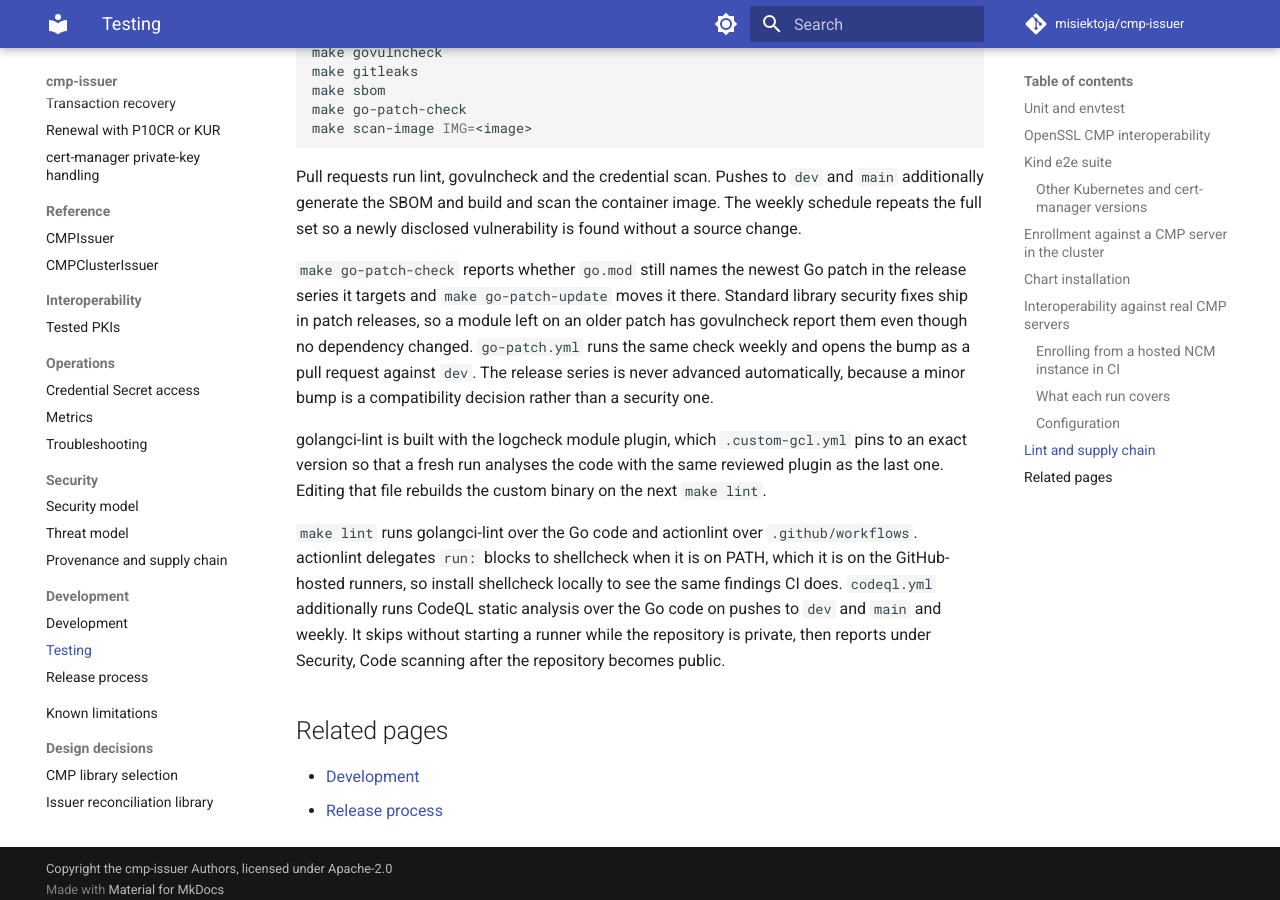
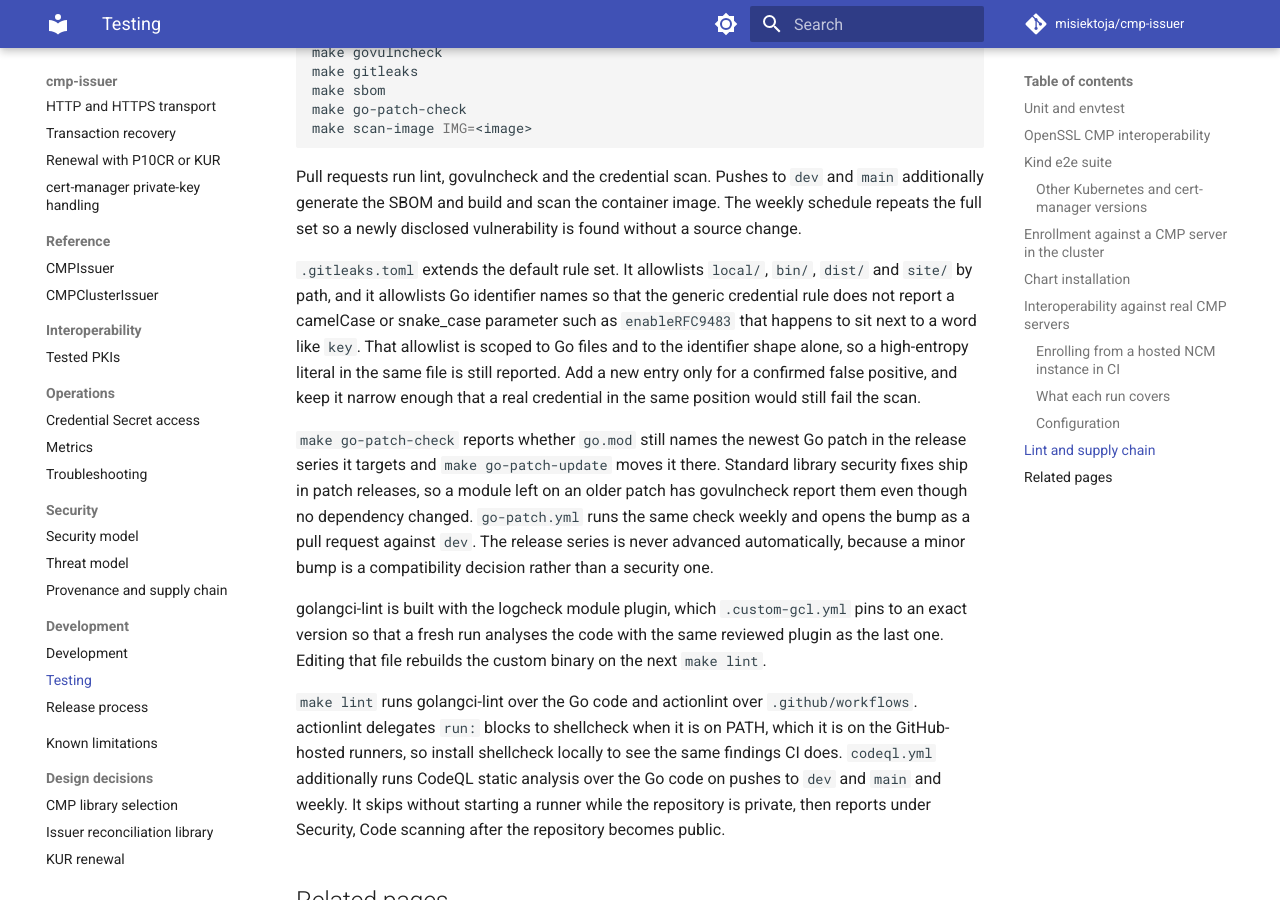
Before and after one commit to misiektoja/cmp-issuer, an MkDocs documentation site: the page built from docs/development/testing.md, in a window 1280 px wide and 900 px high, scrolled down 7342 px. Built offline with MkDocs 1.6.1 and Material for MkDocs 9.7.7, drawn with Linux system fonts in a browser that asks for light colours; comment, search, counter and statistics services are not loaded.

Commit message:
docs(development): document the gitleaks allowlist policy

```diff
--- a/docs/development/testing.md
+++ b/docs/development/testing.md
@@ -223,6 +223,8 @@
 generate the SBOM and build and scan the container image. The weekly schedule repeats the full set so a
 newly disclosed vulnerability is found without a source change.
 
+`.gitleaks.toml` extends the default rule set. It allowlists `local/`, `bin/`, `dist/` and `site/` by path, and it allowlists Go identifier names so that the generic credential rule does not report a camelCase or snake_case parameter such as `enableRFC9483` that happens to sit next to a word like `key`. That allowlist is scoped to Go files and to the identifier shape alone, so a high-entropy literal in the same file is still reported. Add a new entry only for a confirmed false positive, and keep it narrow enough that a real credential in the same position would still fail the scan.
+
 `make go-patch-check` reports whether `go.mod` still names the newest Go patch in the release series it targets and `make go-patch-update` moves it there. Standard library security fixes ship in patch releases, so a module left on an older patch has govulncheck report them even though no dependency changed. `go-patch.yml` runs the same check weekly and opens the bump as a pull request against `dev`. The release series is never advanced automatically, because a minor bump is a compatibility decision rather than a security one.
 
 golangci-lint is built with the logcheck module plugin, which `.custom-gcl.yml` pins to an exact
```
